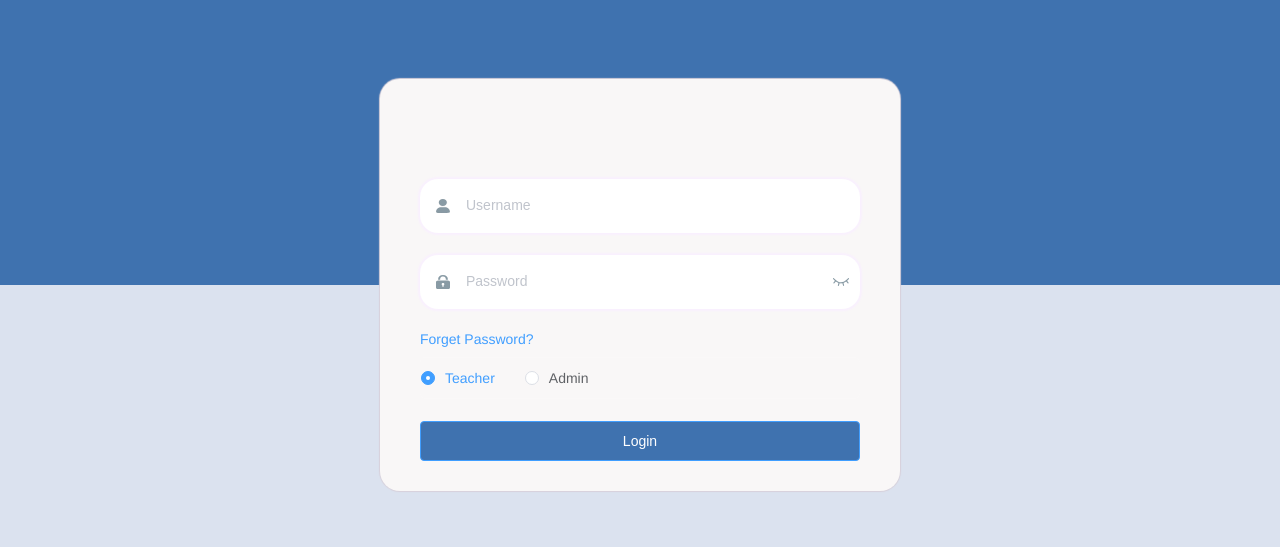
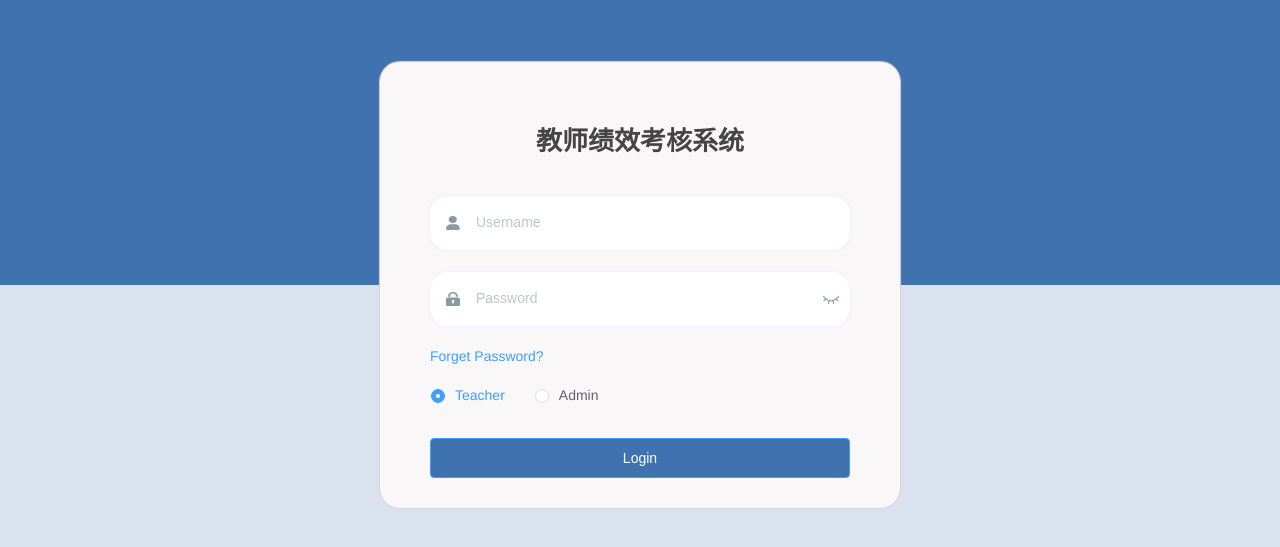
Before and after one commit to CodeToSuccesser/TeacherPerformanceAppraisalSystem, a Vue app in the folder tpas_web/: page /#/login in a window 1280 px wide. Shown: the part 115-662 px from the top of the page. Built offline with nearby package versions, Linux system fonts and the light colour scheme.

Commit message:
#8 登录标题添加

```diff
--- a/tpas_web/src/views/login/index.vue
+++ b/tpas_web/src/views/login/index.vue
@@ -1,6 +1,12 @@
 <template>
   <div class="login-container">
     <el-form ref="loginForm" :model="loginForm" :rules="loginRules" class="login-form" auto-complete="on" label-position="left">
+
+      <div class="title-container">
+        <h3 class="title">
+          {{ "教师绩效考核系统" }}
+        </h3>
+      </div>
 
       <el-form-item prop="username" class="input">
         <span class="svg-container">
@@ -199,7 +205,7 @@ $input_shadow: #F9F0FE;
     width: 520px;
     max-width: 100%;
     margin: auto;
-    padding: 100px 40px 0;
+    padding: 65px 50px 0;
     overflow: hidden;
     background-color: $bg_from;
     box-shadow: 0 0 1px 1px $form_shadow;
@@ -242,7 +248,7 @@ $input_shadow: #F9F0FE;
 
     .title {
       font-size: 26px;
-      color: $light_gray;
+      color: #454545;
       margin: 0px auto 40px auto;
       text-align: center;
       font-weight: bold;
```
